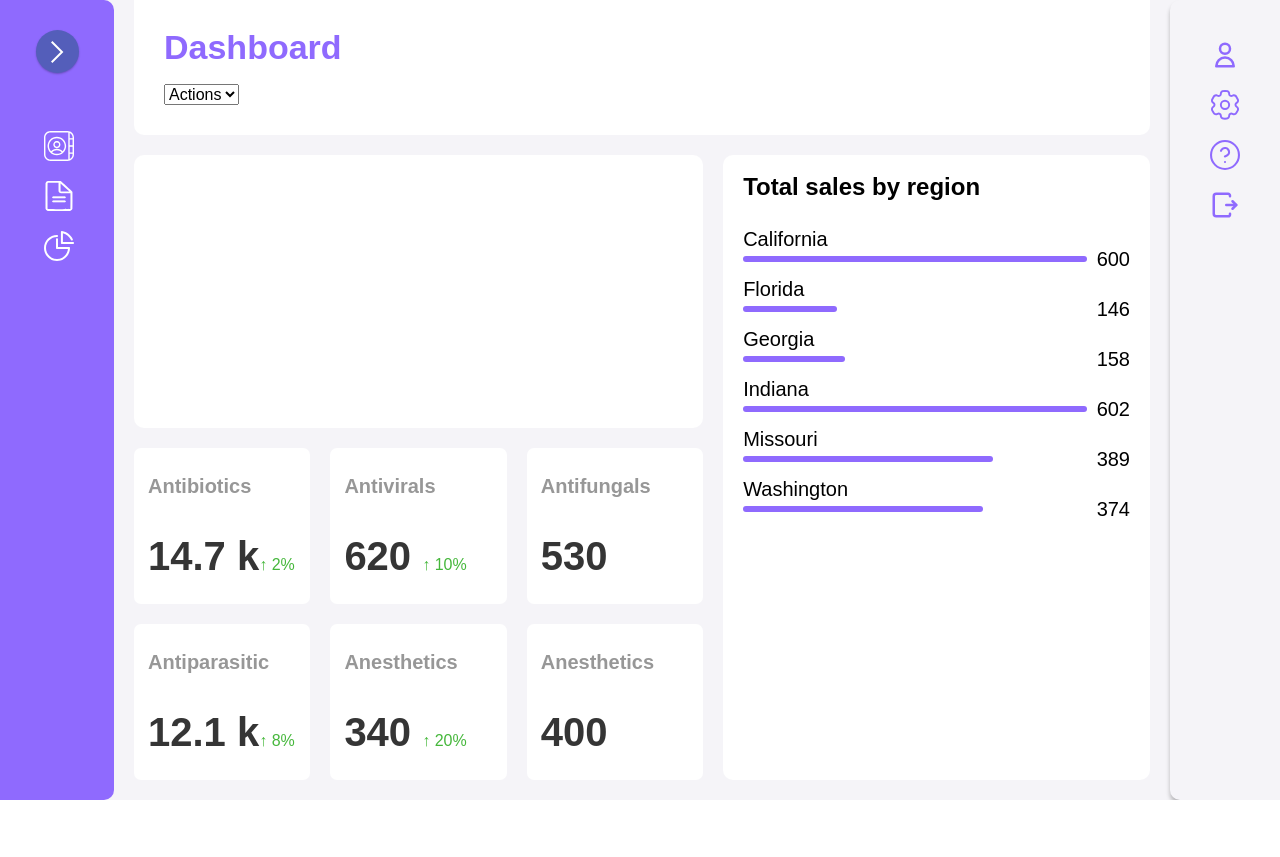
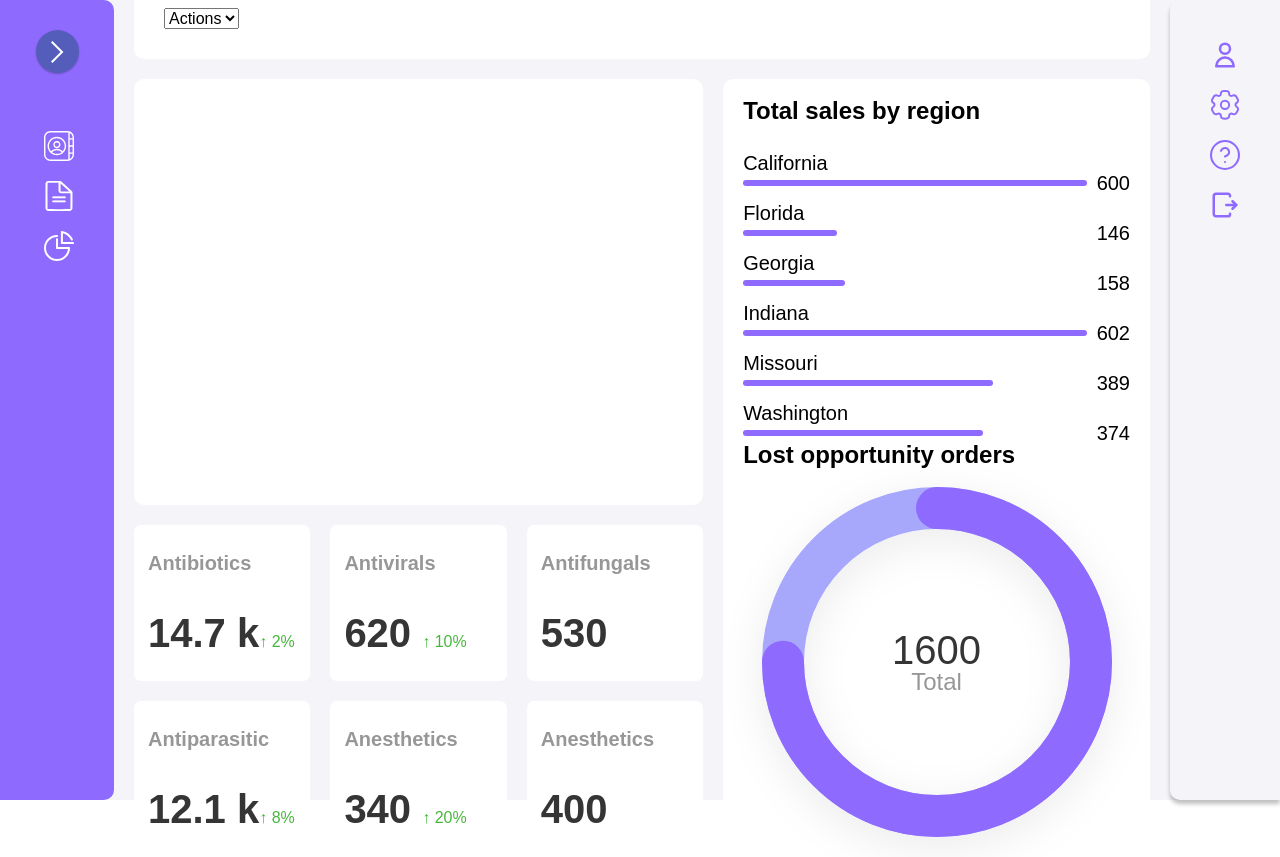
Before and after one commit to ihorkuhel-dev/React-JavaScript-Practice, a React app: page / in a window 1280 px wide. Before the commit the page ends 800 px from the top, so only its background shows below. Built offline with nearby package versions, Linux system fonts and the light colour scheme; sample sign-in values are in the browser's storage.

Commit message:
implement Lost opportunity orders graphic

```diff
--- a/package.json
+++ b/package.json
@@ -22,7 +22,9 @@
   "homepage": "https://github.com/ihorkuhel-dev/React-JavaScript-Practice#readme",
   "dependencies": {
     "@reduxjs/toolkit": "^2.11.2",
+    "chart.js": "^4.5.1",
     "react": "^19.2.5",
+    "react-chartjs-2": "^5.3.1",
     "react-dom": "^19.2.5",
     "react-redux": "^9.2.0",
     "react-router": "^7.14.0",
--- a/src/pages/Dashboard/Dashboad.scss
+++ b/src/pages/Dashboard/Dashboad.scss
@@ -12,6 +12,7 @@
 
   & h3{
     font-size: var(--font-size--categories);
+    margin-bottom: 20px;
   }
 
   & .dashboard--chart{
@@ -30,6 +31,10 @@
     grid-template-columns: repeat(3, 1fr);
   }
   & .dashboard--stats{
+    display: flex;
+    flex-direction: column;
+    justify-content: space-between;
+
     padding: 20px;
     background-color: var(--background-color--accent);
     grid-area: block3;
--- a/src/pages/Dashboard/Dashboard.jsx
+++ b/src/pages/Dashboard/Dashboard.jsx
@@ -1,8 +1,9 @@
 import PageHeader from "../../shared/ui/PageHeader/PageHeader";
+import CategoryCards from "./components/CategoryCards/CategoryCards";
+import RegionSales from "./components/RegionSales/RegionSales";
+import LostOpportunity from "./components/LostOpportunity/LostOpportunity";
 import "./Dashboad.scss"
 import {CATEGORY_STATS, SALES_BY_REGION} from "./data/dashboardMock";
-import CategoryCards from "./components/CategoryCards/CategoryCards";
-import RegionSales from "./components/RegionSales/RegionSales";
 export default function Dashboard() {
 
     const maxSales = Math.max(...SALES_BY_REGION.map(item => item.sales)) || 0;
@@ -13,18 +14,18 @@ export default function Dashboard() {
 
             <div className="page-content">
                <div className="dashboard">
-                   <div className="dashboard--chart"></div>
+                   <div className="dashboard--chart">
+
+
+                   </div>
                    <div className="dashboard--category">
                        {CATEGORY_STATS && (
                            CATEGORY_STATS.map((stat) => (
                                <CategoryCards category={stat} key={stat.id} />
                            ))
                        )}
-
-
                    </div>
                    <div className="dashboard--stats">
-
                        <div className="stast-by-region">
                            <h3>
                                Total sales by region
@@ -36,7 +37,10 @@ export default function Dashboard() {
                            )}
                        </div>
                        <div className="stast-lost-opportunity">
-
+                           <h3>
+                               Lost opportunity orders
+                           </h3>
+                           <LostOpportunity/>
                        </div>
                    </div>
                </div>
--- a/src/pages/Dashboard/components/LostOpportunity/LostOpportunity.jsx
+++ b/src/pages/Dashboard/components/LostOpportunity/LostOpportunity.jsx
@@ -0,0 +1,71 @@
+import { useState, useEffect } from "react";
+import { useAnimatedNumber } from "../../../../shared/hooks/useAnimatedNumber";
+import { LOST_OPPORTUNITY } from "../../data/dashboardMock";
+import "./LostOpportunity.scss";
+
+export default function LostOpportunity() {
+    const size = 200;
+    const strokeWidth = 24;
+    const radius = (size - strokeWidth) / 2;
+    const circumference = 2 * Math.PI * radius;
+
+    const displayMaxValue = useAnimatedNumber(LOST_OPPORTUNITY.maxValue, 1000);
+
+    const [offset, setOffset] = useState(circumference);
+
+    useEffect(() => {
+        const finalRatio = LOST_OPPORTUNITY.maxValue > 0
+            ? LOST_OPPORTUNITY.currentValue / LOST_OPPORTUNITY.maxValue
+            : 0;
+
+        const targetOffset = circumference - (finalRatio * circumference);
+
+        const timer = setTimeout(() => {
+            setOffset(targetOffset);
+        }, 50);
+
+        return () => clearTimeout(timer);
+    }, [circumference]);
+
+    return (
+        <div className="lost-opportunity-chart">
+            <svg
+                width="100%"
+                height="100%"
+                viewBox={`0 0 ${size} ${size}`}
+                style={{ overflow: 'visible' }}
+            >
+                <defs>
+                    <filter id="softShadow" x="-50%" y="-50%" width="200%" height="200%">
+                        <feDropShadow dx="0" dy="6" stdDeviation="12" floodColor="#000" floodOpacity="0.08" />
+                    </filter>
+                </defs>
+
+                <g filter="url(#softShadow)">
+                    {}
+                    <circle
+                        cx={size / 2} cy={size / 2} r={radius}
+                        fill="none" stroke="var(--accent-color--lighter)" strokeWidth={strokeWidth}
+                        strokeLinecap="round"
+                    />
+
+                    {}
+                    <circle
+                        cx={size / 2} cy={size / 2} r={radius}
+                        fill="none" stroke="var(--accent-color)" strokeWidth={strokeWidth}
+                        strokeLinecap="round"
+                        strokeDasharray={circumference}
+                        strokeDashoffset={offset}
+                        transform={`rotate(-90 ${size / 2} ${size / 2})`}
+                        style={{ transition: 'stroke-dashoffset 1s ease-out' }}
+                    />
+                </g>
+            </svg>
+
+            <div className="lost-opportunity-text">
+                <span className="value">{displayMaxValue}</span>
+                <span className="label">Total</span>
+            </div>
+        </div>
+    );
+}
--- a/src/pages/Dashboard/components/LostOpportunity/LostOpportunity.scss
+++ b/src/pages/Dashboard/components/LostOpportunity/LostOpportunity.scss
@@ -0,0 +1,23 @@
+.lost-opportunity-chart{
+  position: relative;
+  width: 100%;
+  max-width: 350px;
+  margin: 0 auto;
+  & .lost-opportunity-text{
+   position: absolute;
+    inset: 50%;
+    transform: translate(-50%, -50%);
+    width: fit-content;
+    height: max-content;
+    & span{
+      display: block;
+      text-align: center;
+      color: var(--text-color--light);
+      font-size: var(--font-size--categories);
+    }
+    & .value{
+      color: var(--text-color);
+      font-size: var(--font-size--stats);
+    }
+  }
+}
--- a/src/pages/Dashboard/components/RegionSales/RegionSales.scss
+++ b/src/pages/Dashboard/components/RegionSales/RegionSales.scss
@@ -2,10 +2,6 @@
   display: flex;
   flex-direction: column;
   gap: 10px;
-  & h3{
-    margin-bottom: 20px;
-
-  }
 }
 
 .region_sales{
--- a/src/pages/Dashboard/data/dashboardMock.js
+++ b/src/pages/Dashboard/data/dashboardMock.js
@@ -69,3 +69,7 @@ export const SALES_BY_REGION = [
         sales: 374
     }
 ]
+export const LOST_OPPORTUNITY = {
+    currentValue: 1200,
+    maxValue: 1600,
+}
```
Also changed, not shown: 1 other file (tests, documents, lock files or other folders).
